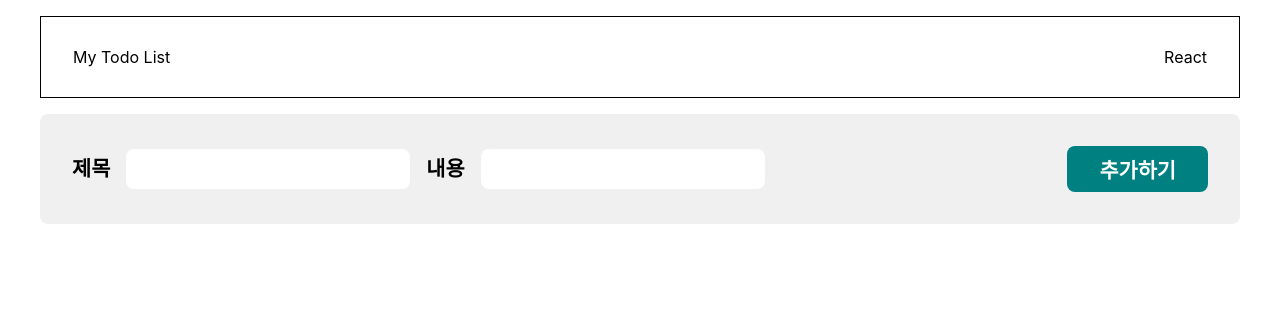
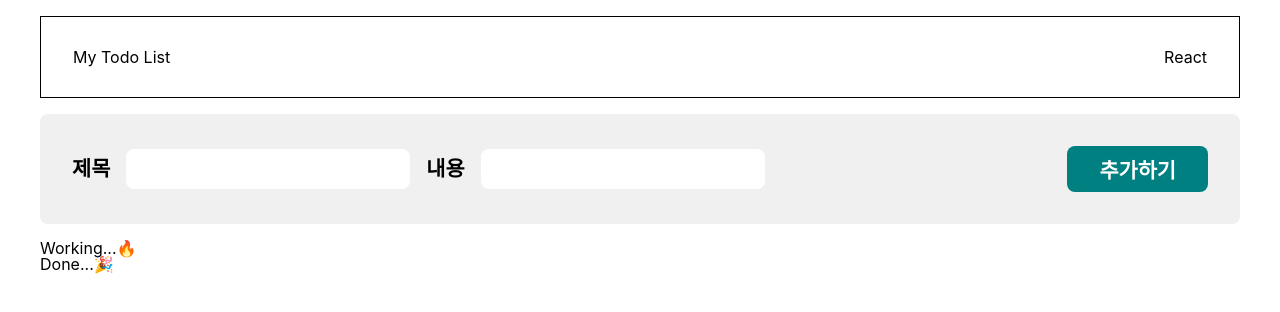
Before and after one commit to Adult96/todo-redux-router, a React (Create React App) app: page / in a window 1280 px wide. Shown: the top 312 px of the page. Built offline with nearby package versions, Linux system fonts and the light colour scheme.

Commit message:
fix: Outlet 삭제 Home추가

```diff
--- a/src/App.jsx
+++ b/src/App.jsx
@@ -1,8 +1,8 @@
-import Navbar from 'components/Navbar';
 import { Provider } from 'react-redux';
-import { Outlet } from 'react-router-dom';
 import store from 'utils/config/configStore';
 import styled from 'styled-components';
+import Navbar from 'components/Navbar';
+import Home from 'pages/Home';
 
 export default function App() {
   return (
@@ -13,7 +13,7 @@ export default function App() {
       </Header>
       <Provider store={store}>
         <Navbar />
-        <Outlet />
+        <Home />
       </Provider>
     </>
   );
```
